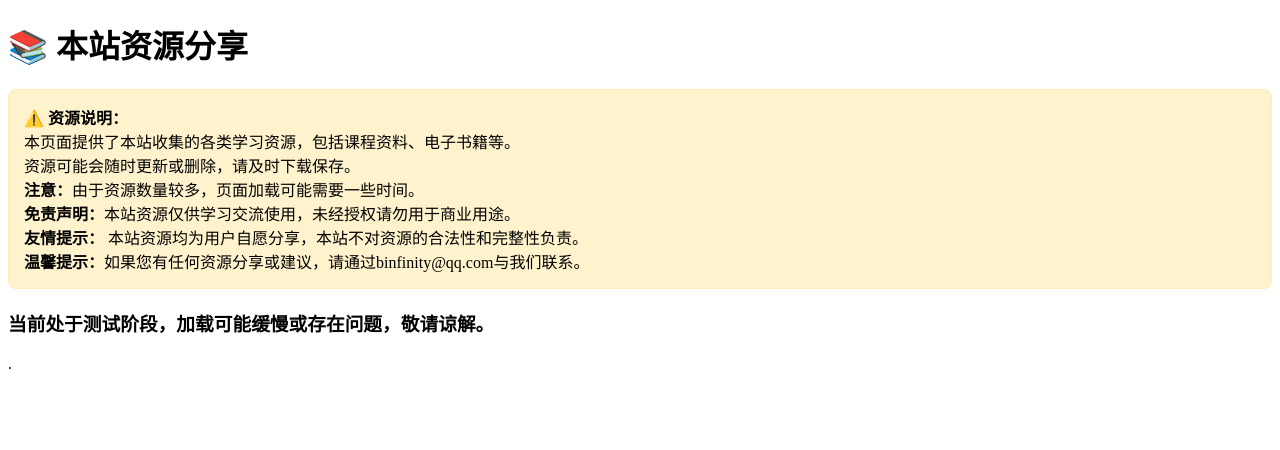
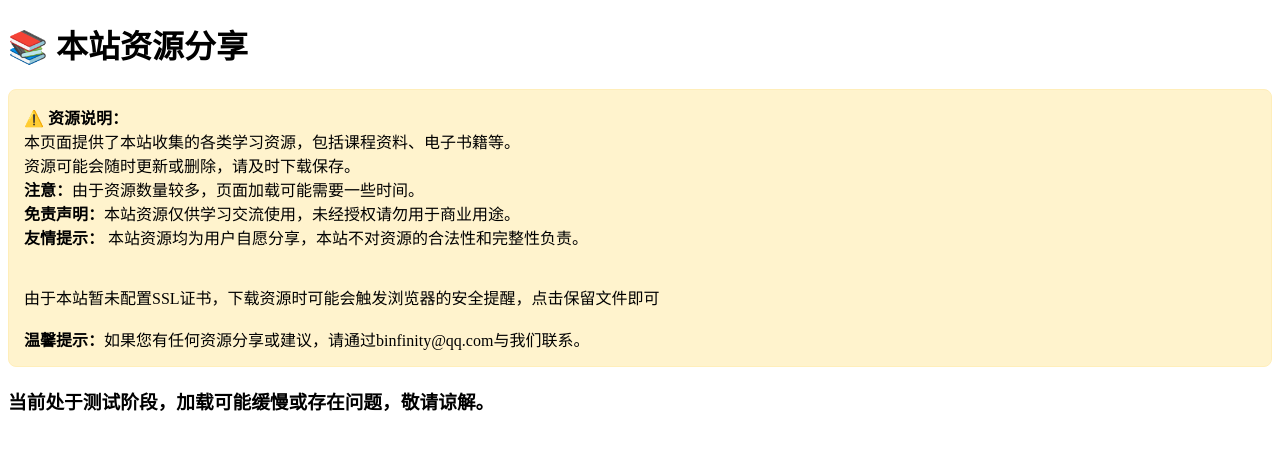
Before and after one commit to AaaBinfinity/yku_helper, a Flask app: page /resources in a window 1280 px wide. Shown: the top 450 px of the page. Run offline with Flask 3, Linux system fonts and the light colour scheme; the visitor is signed in with stand-in values (Sample User, id 1); data that the repository does not hold is empty.

Commit message:
优化本站资源

```diff
--- a/app/routes.py
+++ b/app/routes.py
@@ -170,15 +170,19 @@ def analyze_grades_auto():
         return jsonify({"success": False, "message": f"分析失败: {str(e)}"}), 500
 
 
-# ========== 展示资源 ==========
 @main.route("/resources")
 def show_resources():
+    if "username" not in session:
+        return redirect(url_for("main.login"))
+
     data = get_all_resources()
     return render_template("resources.html", resources={"data": data})
 
-# ========== 下载资源 ==========
 @main.route("/download_resource")
 def download_resource():
+    if "username" not in session:
+        return redirect(url_for("main.login"))
+
     resource_id = request.args.get("id", type=int)
     if not resource_id:
         return "参数错误", 400
@@ -191,7 +195,14 @@ def download_resource():
     filename = os.path.basename(filepath)
     folder = os.path.dirname(filepath)
 
+    username = session.get("username", "未知学号")
+    student_name = session.get("student_name", "未知姓名")
+
+    logging.info(f"📥 下载资源 - 学号: {username}, 姓名: {student_name}, 资源: {row['title']} ({filepath})")
+
     return send_from_directory(folder, filename, as_attachment=True)
+
+
 
 # ========== 上传资源 ==========
 @main.route("/upload", methods=["GET", "POST"])
--- a/app/templates/resources.html
+++ b/app/templates/resources.html
@@ -42,20 +42,22 @@
         资源可能会随时更新或删除，请及时下载保存。<br>
         <strong>注意：</strong>由于资源数量较多，页面加载可能需要一些时间。<br>
         <strong>免责声明：</strong>本站资源仅供学习交流使用，未经授权请勿用于商业用途。<br>
-        <strong>友情提示：</strong> 本站资源均为用户自愿分享，本站不对资源的合法性和完整性负责。<br>
+        <strong>友情提示：</strong> 本站资源均为用户自愿分享，本站不对资源的合法性和完整性负责。<br><br><br>
+        由于本站暂未配置SSL证书，下载资源时可能会触发浏览器的安全提醒，点击保留文件即可<br><br>
         <strong>温馨提示：</strong>如果您有任何资源分享或建议，请通过binfinity@qq.com与我们联系。<br>
 
     </div>
-<h3>当前处于测试阶段，加载可能缓慢或存在问题，敬请谅解。</h3>.
+<h3>当前处于测试阶段，加载可能缓慢或存在问题，敬请谅解。</h3>
     {% for item in resources.data %}
         <div style="border:1px solid #ccc; padding:10px; margin:10px;">
             <h3>{{ item.title }}</h3>
             <p><strong>作者：</strong>{{ item.author or '未知' }} | <strong>浏览：</strong>{{ item.view_count }} 次</p>
             <p>{{ item.description or '暂无描述' }}</p>
             <p>发布时间：{{ item.publish_time }}</p>
-            <a href="{{ url_for('main.download_resource') }}?id={{ item.id }}" target="_blank">
-                📥 点击下载
-            </a>
+            <a href="{{ url_for('main.download_resource') }}?id={{ item.id }}" download>
+    点击下载资源
+</a>
+
         </div>
     {% endfor %}
 </body>
```
